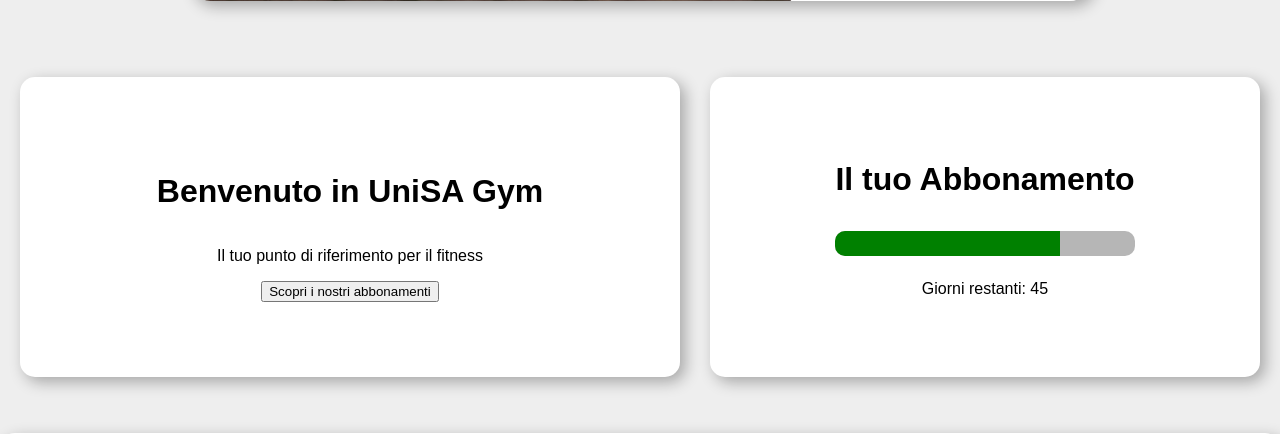
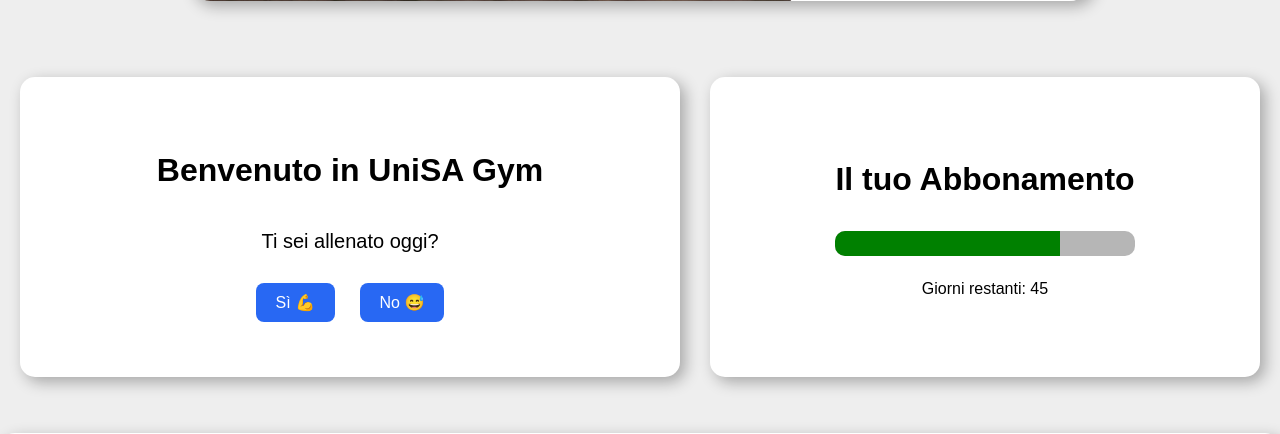
Before and after one commit to Teddyno/Progetto_TW, a PHP site: page / in a window 1280 px wide. Shown: the part 597-1031 px from the top of the page. Run offline with PHP 8.4, Linux system fonts and the light colour scheme.

Commit message:
modifiche index

```diff
--- a/index.php
+++ b/index.php
@@ -37,8 +37,12 @@
 
             <div class="container-cta">
                 <h1>Benvenuto in UniSA Gym</h1>
-                <p>Il tuo punto di riferimento per il fitness</p>
-                <a href="abbonamento.php#sezione-abbonamento"><button class="bottone-cta">Scopri i nostri abbonamenti</button></a>
+                <p class="domandona" id="domanda">Ti sei allenato oggi?</p>
+                <div class="bottoni">
+                    <button onclick="rispondiAllenamento(true)">Sì 💪</button>
+                    <button onclick="rispondiAllenamento(false)">No 😅</button>
+                </div>
+                <p id="messaggio-risposta" class="messaggio"></p>
             </div>
 
             <div class="container-abbonamento">
@@ -78,6 +82,7 @@
         <script src="js/copiaCodiceSconto.js"></script>
         <script src="js/slideShowIndex.js"></script>
         <script src="js/header.js"></script>
+        <script src="js/rispondiAllenamento.js"></script>
     </main>
     <?php include 'footer.html'; ?>
 </body>
--- /dev/null
+++ b/js/rispondiAllenamento.js
@@ -0,0 +1,27 @@
+function rispondiAllenamento(AllenamentoSi) {
+    const messaggio = document.getElementById("messaggio-risposta");
+
+    document.querySelector('.bottoni').classList.add('nascondi');
+    document.getElementById("domanda").classList.add('nascondi');
+
+    if (AllenamentoSi) {
+        const frasiMotivazionali = [
+            "Grande! Continua così, sei sulla strada giusta! 🚀",
+            "Ogni allenamento ti avvicina al tuo obiettivo! 🔥",
+            "Sei una bestia! Non fermarti! 🦾",
+            "Il tuo futuro io ti ringrazierà! 💯",
+            "Il lavoro di oggi è il successo di domani. 🔥",
+            "Ogni allenamento è una vittoria su te stesso. 🏅",
+            "I risultati arrivano con costanza e impegno. ⏳",
+            "Il sacrificio di oggi porta ricompense domani. 🎯",
+            "La tua determinazione ti porterà lontano! 🚀",
+            "Non mollare mai! Il successo è dietro l'angolo! 💪"
+        ];
+        messaggio.innerText = frasiMotivazionali[Math.floor(Math.random() * frasiMotivazionali.length)];
+        messaggio.style.color = "green";
+    } else {
+        messaggio.innerText = "Dai, è il momento di muoversi! Il tuo corpo te ne sarà grato! 🏋️‍♂️";
+        messaggio.style.color = "red";
+    }
+    messaggio.classList.add('show-message');
+}
--- a/stylesheet/indexStyle.css
+++ b/stylesheet/indexStyle.css
@@ -129,6 +129,7 @@
     height: 300px;
     border-radius: 15px;
     box-shadow: 5px 5px 15px rgba(0, 0, 0, 0.3);
+    position: relative;
 }
 
 .container-offerte{
@@ -225,3 +226,53 @@
 .offerta-card:hover{
     box-shadow: none;
 }
+
+.bottoni {
+    text-align: center;
+}
+
+.container-cta p{
+    font-size: 20px;
+}
+
+.bottoni button {
+    background-color: #2868f3;
+    color: white;
+    border: none;
+    padding: 10px 20px;
+    margin: 10px;
+    font-size: 16px;
+    cursor: pointer;
+    border-radius: 8px;
+    transition: 0.3s;
+}
+
+.bottoni button:hover{
+    background-color: #1d4dbd;
+}
+
+.messaggio{
+    font-size: 24px;
+    font-weight: bold;
+    opacity: 0;
+    transform: translateY(50px);
+    transition: opacity 0.5s ease-out, transform 0.5s ease-out;
+    z-index: 2;
+    position: absolute;
+    bottom: 10px;
+}
+
+.show-message{
+    opacity: 1;
+    transform: translateY(-80px);
+}
+
+.nascondi{
+    opacity: 0;
+    pointer-events: none;
+    z-index: -1;
+}
+
+.container-cta h1{
+    margin-top: 30px;
+}
--- a/stylesheet/style.css
+++ b/stylesheet/style.css
@@ -23,7 +23,3 @@ h1{
     text-align: center;
     color: black;
 }
-
-hr{
-    border-color: #283b96;
-}
```
Also changed, not shown: 1 other file.
